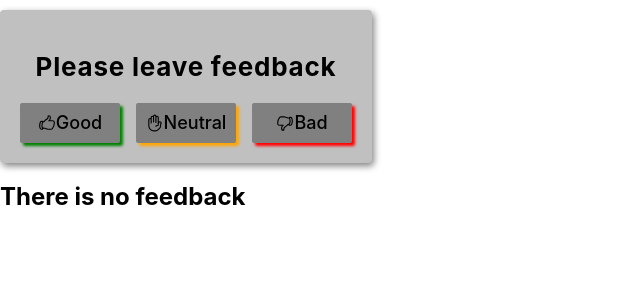
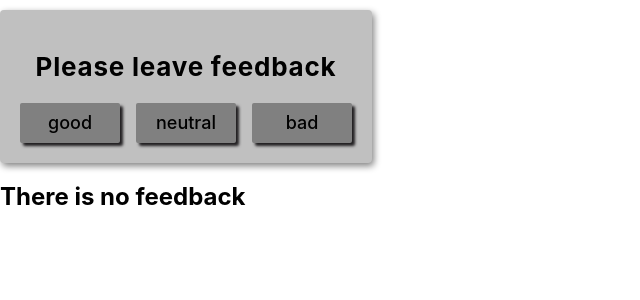
Before and after one commit to PlutovaKate/02-goit-react-hw-02-feedback, a React (Create React App) app: page / in a window 1280 px wide. Shown: the top 300 px of the page, without its empty margins (0-640 px from the left). Built offline with nearby package versions, Linux system fonts and the light colour scheme.

Commit message:
change component FeedbackOptions

```diff
--- a/src/components/App.jsx
+++ b/src/components/App.jsx
@@ -10,23 +10,29 @@ export class App extends Component {
     bad: 0,
   };
 
-  handleIncreamentGood = value => {
+  handleIncreament = value => {
     this.setState(prevState => {
-      return { good: prevState.good + 1 };
+      return { [value]: prevState[value] + 1 };
     });
   };
 
-  handleIncreamentNeutral = value => {
-    this.setState(prevState => {
-      return { neutral: prevState.neutral + 1 };
-    });
-  };
+  // handleIncreamentGood = value => {
+  //   this.setState(prevState => {
+  //     return { good: prevState.good + 1 };
+  //   });
+  // };
 
-  handleIncreamentBad = value => {
-    this.setState(prevState => {
-      return { bad: prevState.bad + 1 };
-    });
-  };
+  // handleIncreamentNeutral = value => {
+  //   this.setState(prevState => {
+  //     return { neutral: prevState.neutral + 1 };
+  //   });
+  // };
+
+  // handleIncreamentBad = value => {
+  //   this.setState(prevState => {
+  //     return { bad: prevState.bad + 1 };
+  //   });
+  // };
 
   totalFeedback = value =>
     Number(this.state.good + this.state.neutral + this.state.bad);
@@ -40,9 +46,11 @@ export class App extends Component {
       <div>
         <Section title="Please leave feedback">
           <Feedback
-            onIncreamentGood={this.handleIncreamentGood}
-            onIncreamentNeutral={this.handleIncreamentNeutral}
-            onIncreamentBad={this.handleIncreamentBad}
+            // onIncreamentGood={this.handleIncreament}
+            // onIncreamentNeutral={this.handleIncreament}
+            // onIncreamentBad={this.handleIncreament}
+            options={Object.keys(this.state)}
+            onLeaveFeedback={this.handleIncreament}
           />
         </Section>
 
--- a/src/components/FeedbackOptions/FeedbackOptions.jsx
+++ b/src/components/FeedbackOptions/FeedbackOptions.jsx
@@ -1,42 +1,56 @@
 import React from 'react';
 import { List, BtnList, ListItem } from './FeedbackOptions.styled';
-import {
-  HiOutlineHandThumbUp,
-  HiOutlineHandRaised,
-  HiOutlineHandThumbDown,
-} from 'react-icons/hi2';
+// import {
+//   HiOutlineHandThumbUp,
+//   HiOutlineHandRaised,
+//   HiOutlineHandThumbDown,
+// } from 'react-icons/hi2';
 
-const Feedback = ({
-  onIncreamentGood,
-  onIncreamentNeutral,
-  onIncreamentBad,
-}) => {
+const Feedback = ({ options, onLeaveFeedback }) => {
   return (
     <List>
-      <ListItem feedback={'good'}>
-        <BtnList feedback={'good'} type="button" onClick={onIncreamentGood}>
-          <HiOutlineHandThumbUp />
-          Good
-        </BtnList>
-      </ListItem>
-      <ListItem feedback={'neutral'}>
-        <BtnList
-          feedback={'neutral'}
-          type="button"
-          onClick={onIncreamentNeutral}
-        >
-          <HiOutlineHandRaised />
-          Neutral
-        </BtnList>
-      </ListItem>
-      <ListItem feedback={'bad'}>
-        <BtnList feedback={'bad'} type="button" onClick={onIncreamentBad}>
-          <HiOutlineHandThumbDown />
-          Bad
-        </BtnList>
-      </ListItem>
+      {options.map((option, index) => (
+        <ListItem key={index}>
+          <BtnList type="button" onClick={() => onLeaveFeedback(option)}>
+            {option}
+          </BtnList>
+        </ListItem>
+      ))}
     </List>
   );
 };
 
+// const Feedback = ({
+//   onIncreamentGood,
+//   onIncreamentNeutral,
+//   onIncreamentBad,
+// }) => {
+//   return (
+//     <List>
+//       <ListItem feedback={'good'}>
+//         <BtnList feedback={'good'} type="button" onClick={onIncreamentGood}>
+//           <HiOutlineHandThumbUp />
+//           Good
+//         </BtnList>
+//       </ListItem>
+//       <ListItem feedback={'neutral'}>
+//         <BtnList
+//           feedback={'neutral'}
+//           type="button"
+//           onClick={onIncreamentNeutral}
+//         >
+//           <HiOutlineHandRaised />
+//           Neutral
+//         </BtnList>
+//       </ListItem>
+//       <ListItem feedback={'bad'}>
+//         <BtnList feedback={'bad'} type="button" onClick={onIncreamentBad}>
+//           <HiOutlineHandThumbDown />
+//           Bad
+//         </BtnList>
+//       </ListItem>
+//     </List>
+//   );
+// };
+
 export default Feedback;
```
